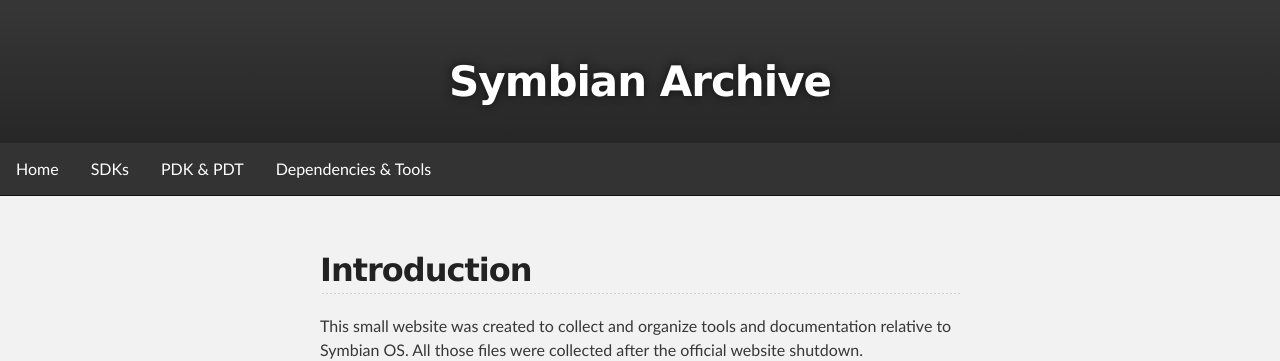
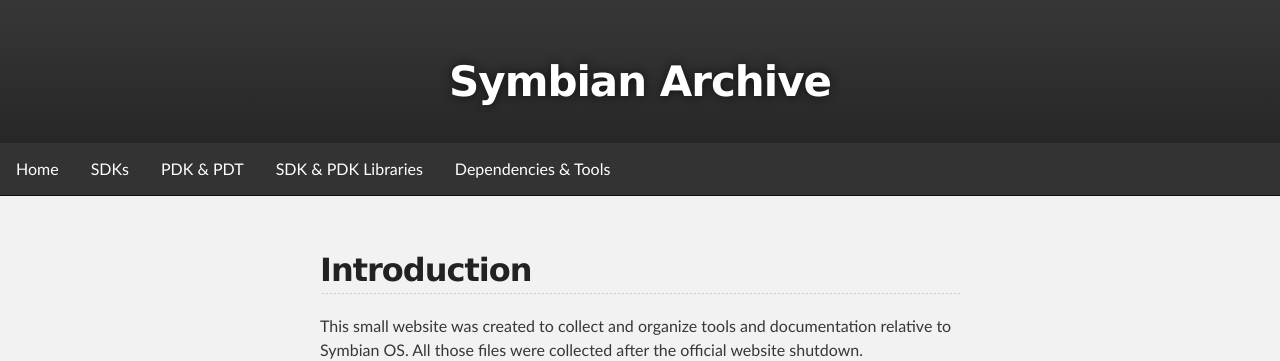
Before and after one commit to mrRosset/Symbian-Archive, a Jekyll site: the page built from index.md, in a window 1280 px wide. Shown: the top 361 px of the page. Built offline with Jekyll 4.4.1, drawn with Linux system fonts in a browser that asks for light colours; our own code applies the rules of GitHub Pages for plain Markdown files; the repository's description, which GitHub fills in, is left out.

Commit message:
Add SDKs docs to menu

```diff
--- a/_layouts/default.html
+++ b/_layouts/default.html
@@ -34,6 +34,7 @@
 			<li><a href="index.html">Home</a></li>
 			<li><a href="SDKs.html">SDKs</a></li>
 			<li><a href="PDK&PDT.html">PDK &amp; PDT</a></li>
+			<li><a href="SDKs-Docs.html">SDK &amp; PDK Libraries</a></li>
 			<li><a href="#notdone">Dependencies &amp; Tools</a></li>
 		  </ul>
         </header>
```
